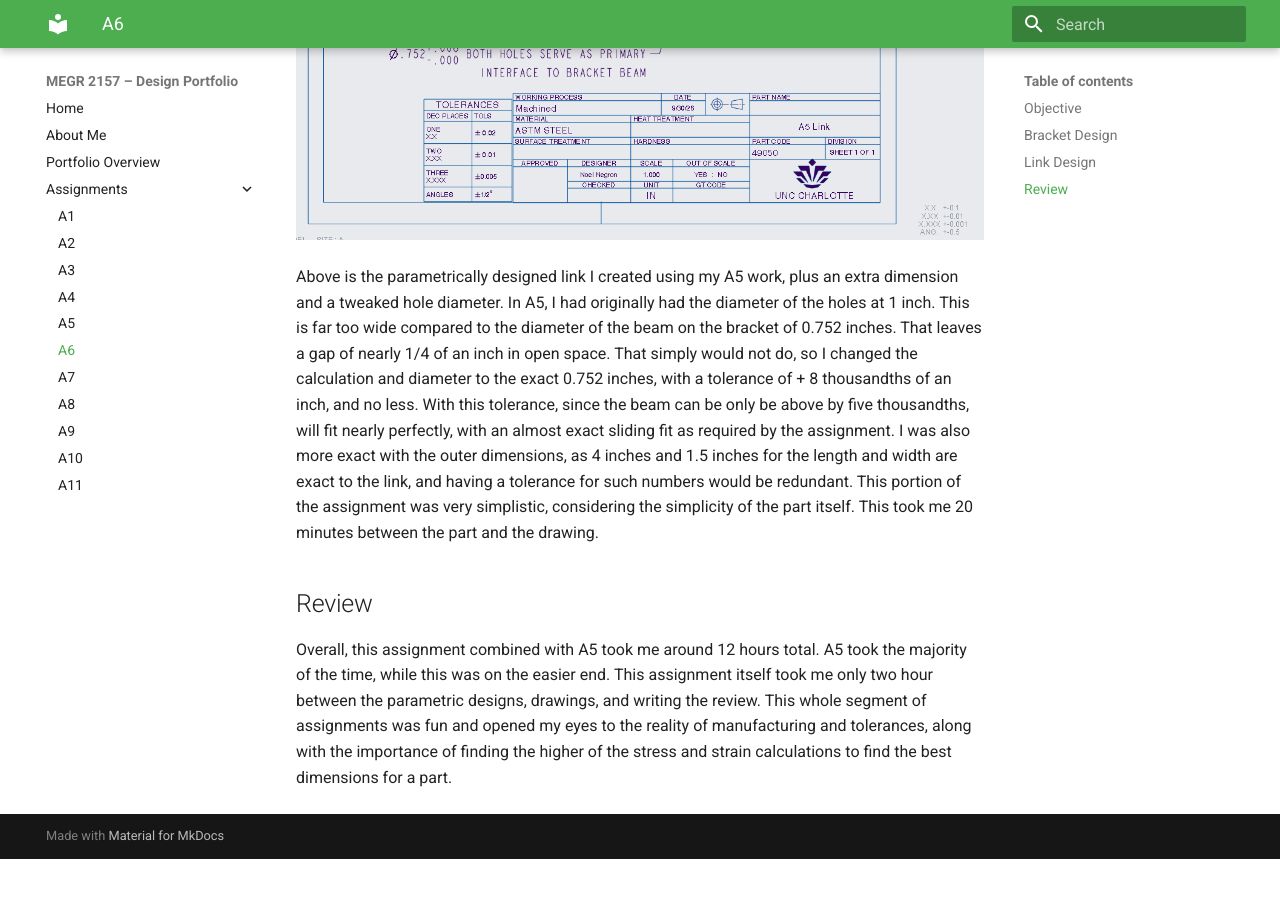
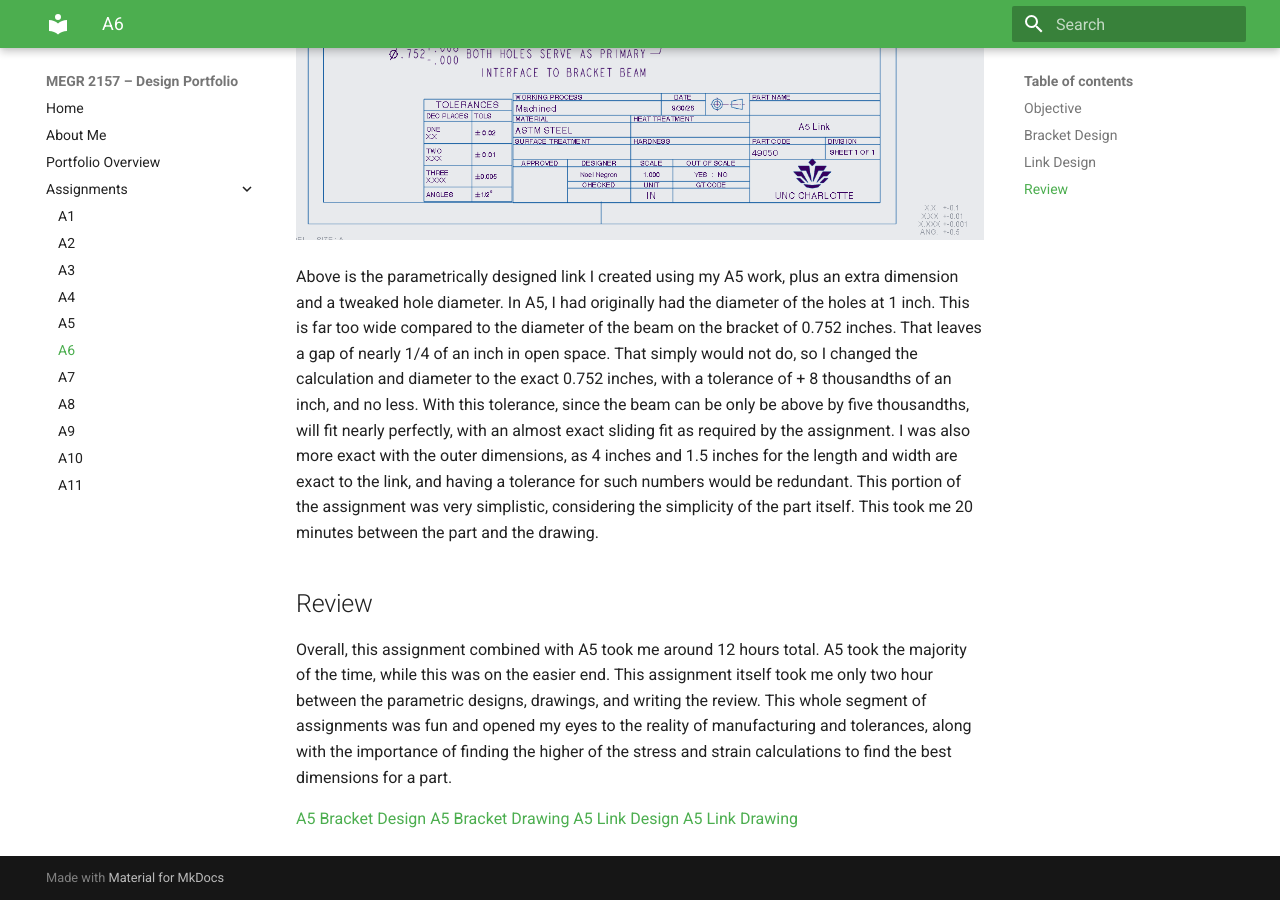
Before and after one commit to N03L1T0/megr2157-noel-portfolio, an MkDocs documentation site: the page built from docs/assignments/A06/index.md, in a window 1280 px wide and 900 px high, scrolled down 5706 px. Built offline with MkDocs 1.6.1 and Material for MkDocs 9.7.7, drawn with Linux system fonts in a browser that asks for light colours; before the commit the page ends 6565 px from its top, so only the background shows below that.

Commit message:
added cad files and drawings
Added links to A5 bracket and link designs and drawings.

```diff
--- a/docs/assignments/A06/index.md
+++ b/docs/assignments/A06/index.md
@@ -28,3 +28,8 @@ Above is the parametrically designed link I created using my A5 work, plus an ex
 ## Review
 
 Overall, this assignment combined with A5 took me around 12 hours total. A5 took the majority of the time, while this was on the easier end. This assignment itself took me only two hour between the parametric designs, drawings, and writing the review. This whole segment of assignments was fun and opened my eyes to the reality of manufacturing and tolerances, along with the importance of finding the higher of the stress and strain calculations to find the best dimensions for a part.
+
+[A5 Bracket Design](a5bracket_noel.prt.zip)
+[A5 Bracket Drawing](bracketdraw_noel.drw.zip)
+[A5 Link Design](a5link_noel.prt.zip)
+[A5 Link Drawing](a5linkdraw_noel.prt.zip)
```
